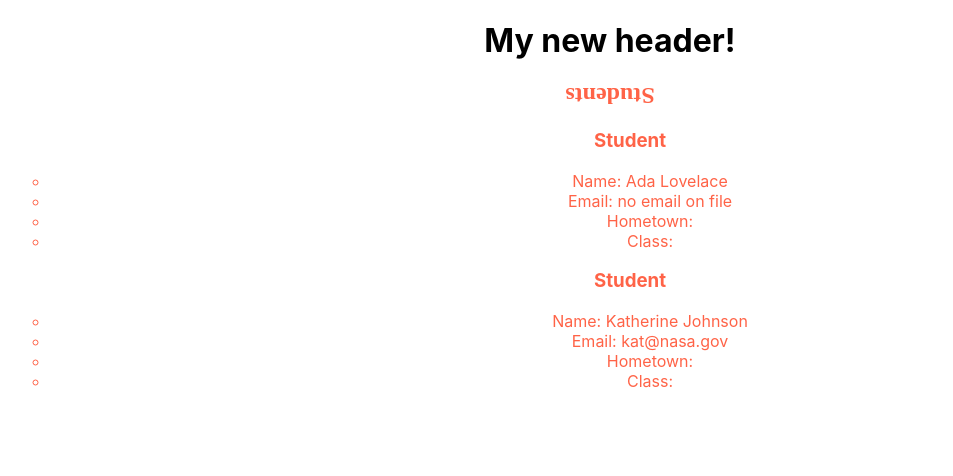
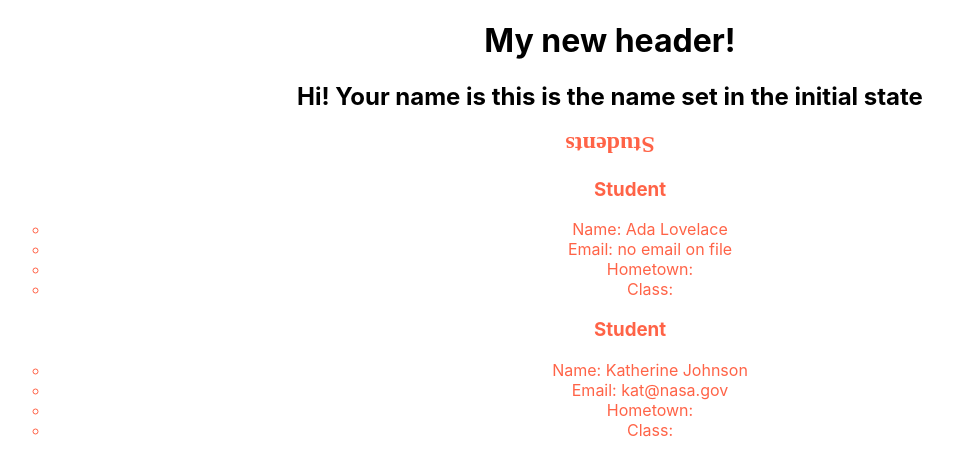
Before and after one commit to Ada-C10/edges-students-livecode, a React (Create React App) app: page / in a window 1280 px wide. Shown: the top 476 px of the page, without its empty margins (30-983 px from the left). Built offline with nearby package versions, Linux system fonts and the light colour scheme.

Commit message:
create namedisplay component, set initial state of name

```diff
--- a/src/App.js
+++ b/src/App.js
@@ -1,6 +1,7 @@
 import React, { Component } from 'react';
 import './App.css';
 import StudentCollection from './components/StudentCollection';
+import NameDisplay from './components/NameDisplay';
 
 class App extends Component {
   render() {
@@ -10,6 +11,7 @@ class App extends Component {
     return (
       <div className="App">
         {headerStuff}
+        <NameDisplay />
         <StudentCollection />
       </div>
     );
--- /dev/null
+++ b/src/components/NameDisplay.js
@@ -0,0 +1,27 @@
+import React from 'react';
+
+class NameDisplay extends React.Component {
+
+  constructor(props) {
+    super(props);
+    this.state = {
+      name: 'this is the name set in the initial state',
+      shouldDisplayName: true,
+    };
+  }
+
+  render() {
+    let displayText = "I don't think I should display your name";
+
+    if (this.state.shouldDisplayName) {
+      displayText = `Hi! Your name is ${this.state.name}`;
+    }
+
+    return (
+      <h2> { displayText } </h2>
+    );
+  }
+
+}
+
+export default NameDisplay;
```
